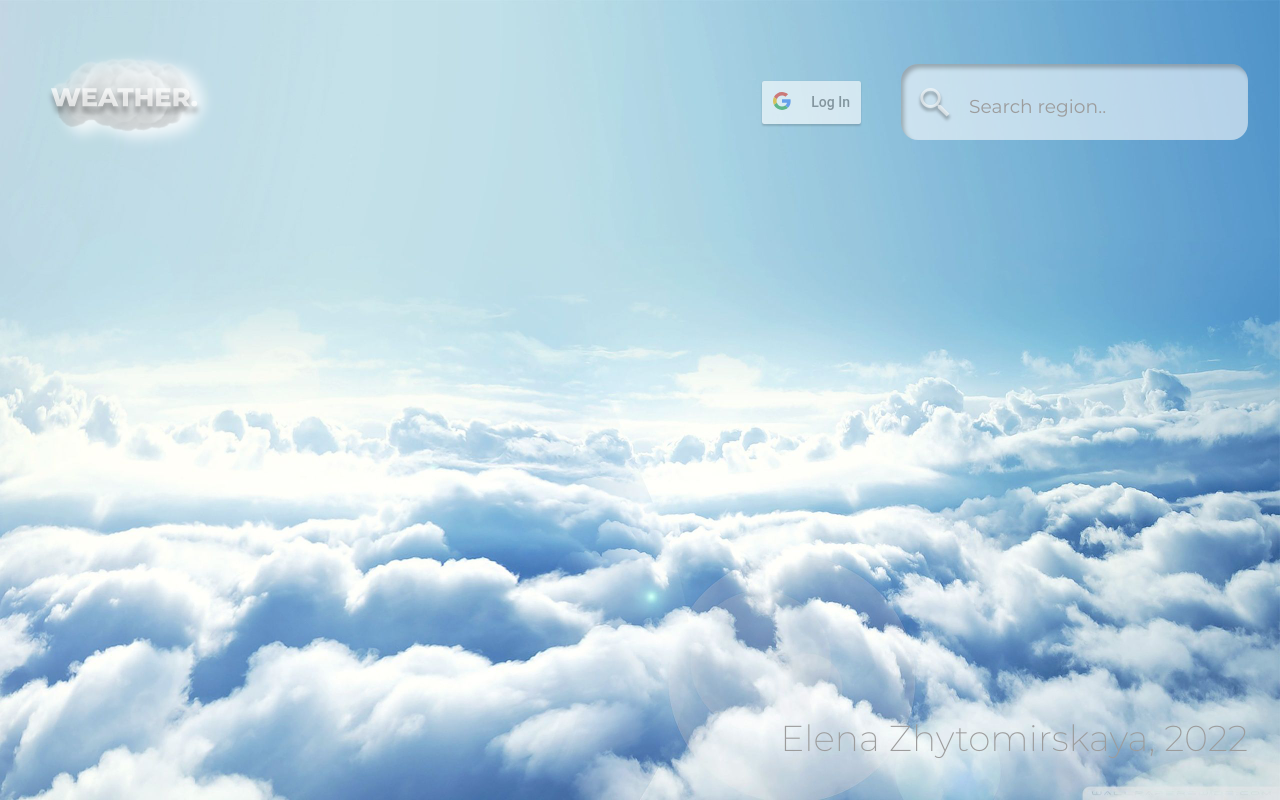
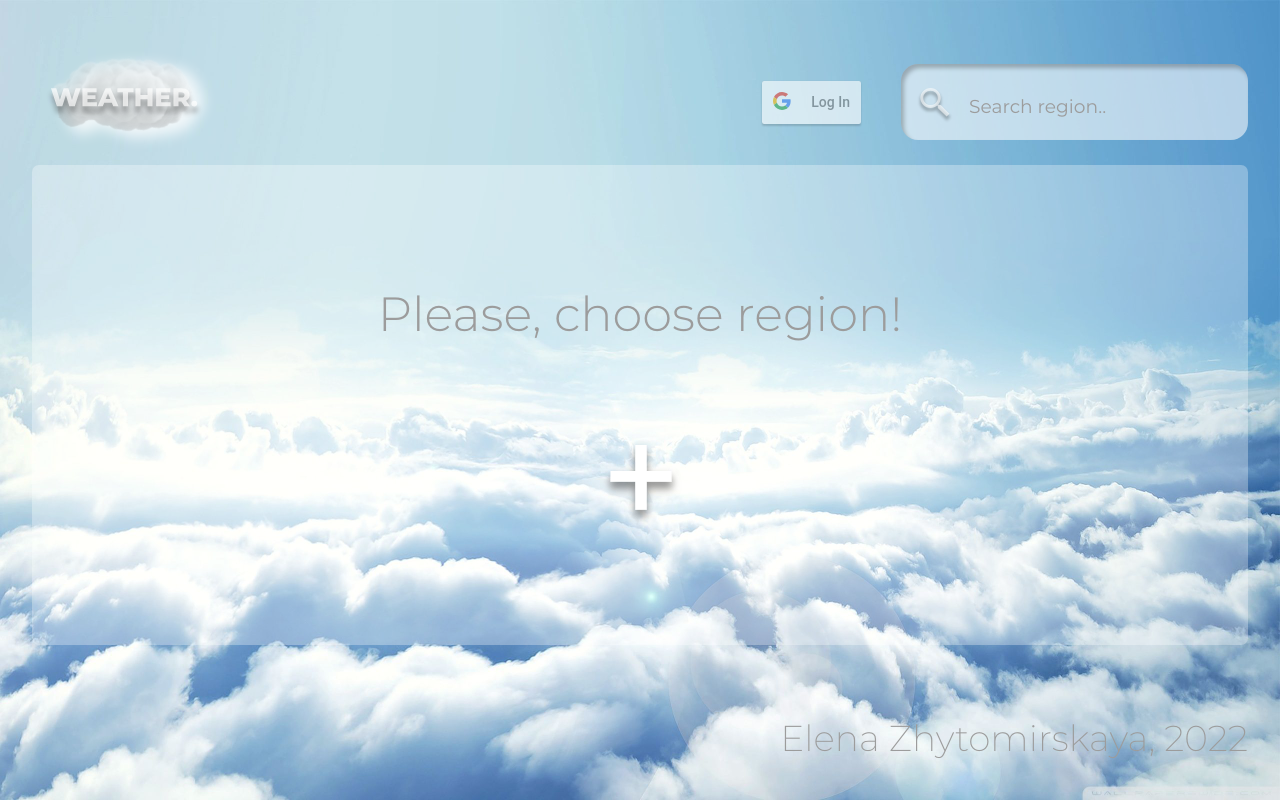
Before and after one commit to ElenaZht/Weather, a React (Create React App) app: page / in a window 1280 px wide. Built offline with nearby package versions, Linux system fonts and the light colour scheme.

Commit message:
- Region area component created. - MyButton component created. - Region service created with default region by users location.

```diff
--- /dev/null
+++ b/src/components/MyButton.jsx
@@ -0,0 +1,10 @@
+import React from 'react';
+import classes from './MyButton.module.css';
+
+const MyButton = () => {
+    return (
+        <button className={classes.myBtn}></button>
+    );
+};
+
+export default MyButton;
--- /dev/null
+++ b/src/components/MyButton.module.css
@@ -0,0 +1,18 @@
+.myBtn{
+    width: 10vh;
+    height: 10vh;
+    background-color: transparent;
+    background-image: url("../assets/icons/plus.svg");
+    background-size: contain;
+    background-repeat: no-repeat;
+    background-position: center;
+    cursor: pointer;
+    border: none;
+    transition: .5s;
+    transform: scale(1);
+    filter: drop-shadow(0px 4px 4px rgba(0, 0, 0, 0.25));
+}
+.myBtn:active{
+    transition: 0.5s;
+    transform: scale(1.2);
+}
--- a/src/components/app-component/App.js
+++ b/src/components/app-component/App.js
@@ -1,12 +1,19 @@
 import React, {useState} from 'react';
 import './app.css';
 import Header from '../header-component/header.js';
+import RegionArea from '../region-area/region-area';
+import RegionService from '../../components/region-service'
+
 function App() {
+    const regionService =  RegionService.getInstance();
+    const defaultRegion = regionService.defaultRegion;
+    const [region, setRegion] = useState(localStorage.location? JSON.parse(localStorage.location) : defaultRegion);
 
   return (
     <div className="App">
       <div className="container">
         <Header/>
+        <RegionArea region={region}/>
         <p className="signature">Elena Zhytomirskaya, 2022</p>
       </div>
     </div>
--- /dev/null
+++ b/src/components/region-area/region-area.js
@@ -0,0 +1,27 @@
+import React from 'react';
+import classes from './region-area.module.css'
+import MyButton from '../MyButton';
+const RegionArea = ({region}) => {
+    return (
+        <div className={classes.regionContainer}>
+            <div className={classes.wrap}>
+                {region.regionName? (
+                    <div className={classes.regionInfo}>
+                    <span className={classes.regionName}>{region.regionName}</span>
+                    <span className={classes.regionTimeDate}>{region.date}</span>
+                    </div>
+                ) : (
+                    <div className={classes.noRegion}>
+                        <span>Please, choose region!</span>
+                        <MyButton/>
+                    </div>
+                )}
+
+            </div>
+
+
+        </div>
+    );
+};
+
+export default RegionArea;
--- /dev/null
+++ b/src/components/region-area/region-area.module.css
@@ -0,0 +1,69 @@
+@font-face {
+    font-family: Light;
+    src: url(../../assets/fonts/Montserrat-Light.svg);
+    src: url(../../assets/fonts/Montserrat-Light.eot);
+    src: url(../../assets/fonts/Montserrat-Light.otf);
+    src: url(../../assets/fonts/Montserrat-Light.ttf);
+    src: url(../../assets/fonts/Montserrat-Light.woff);
+}
+.regionContainer{
+    height: 80vh;
+    width: 90vw;
+    background: rgba(255, 255, 255, 0.3);
+    border-radius: 7px;
+    margin: auto;
+    display: flex;
+    flex-direction: column;
+    justify-content: space-between;
+}
+.regionInfo{
+    width: 100%;
+    height: 25%;
+    margin: auto;
+    display: flex;
+    color: rgba(112, 112, 112, 1);
+    font-family: Light;
+    display: flex;
+    flex-direction: column;
+    align-items: center;
+}
+.wrap{
+    height: calc(100% - 8vw);
+    width: calc(100% - 8vw);
+    margin: auto;
+}
+.regionName{
+    font-size: 2.5em;
+}
+.regionTimeDate{
+    font-size: 1.1em;
+}
+.noRegion{
+    color: #9C9C9C;
+    font: 3em Light;
+    display: flex;
+    flex-direction: column;
+    align-items: center;
+    justify-content: space-evenly;
+    width: 100%;
+    margin: auto;
+    height: 100%;
+    text-align: center;
+}
+@media all and (min-width: 1025px){
+    .regionContainer{
+        height: 60vh;
+        width: 100%;
+    }
+    .wrap{
+        height: calc(100% - 3vw);
+        width: calc(100% - 3vw);
+    }
+    .regionInfo{
+        flex-direction: row;
+        justify-content: space-between;
+    }
+    .regionTimeDate{
+        color: #FFFFFF;
+    }
+}
--- /dev/null
+++ b/src/components/region-service.js
@@ -0,0 +1,15 @@
+class RegionService{
+    _instance;
+    static getInstance(){
+        if(!RegionService._instance){
+            RegionService._instance = new RegionService();
+        }
+        return RegionService._instance;
+    }
+    defaultRegion = {
+        regionName: Intl.DateTimeFormat().resolvedOptions().timeZone.split('/')[1],
+        date: new Date().getHours() + ":" + new Date().getMinutes() + "  "+ new Date().getDate() + " " + new Date().toDateString().split(" ")[1] + " " + new Date().getFullYear()
+    };
+}
+
+export default RegionService;
```
Also changed, not shown: src/assets/icons/plus.svg (added), 1 other file (tests, documents, lock files or other folders).
